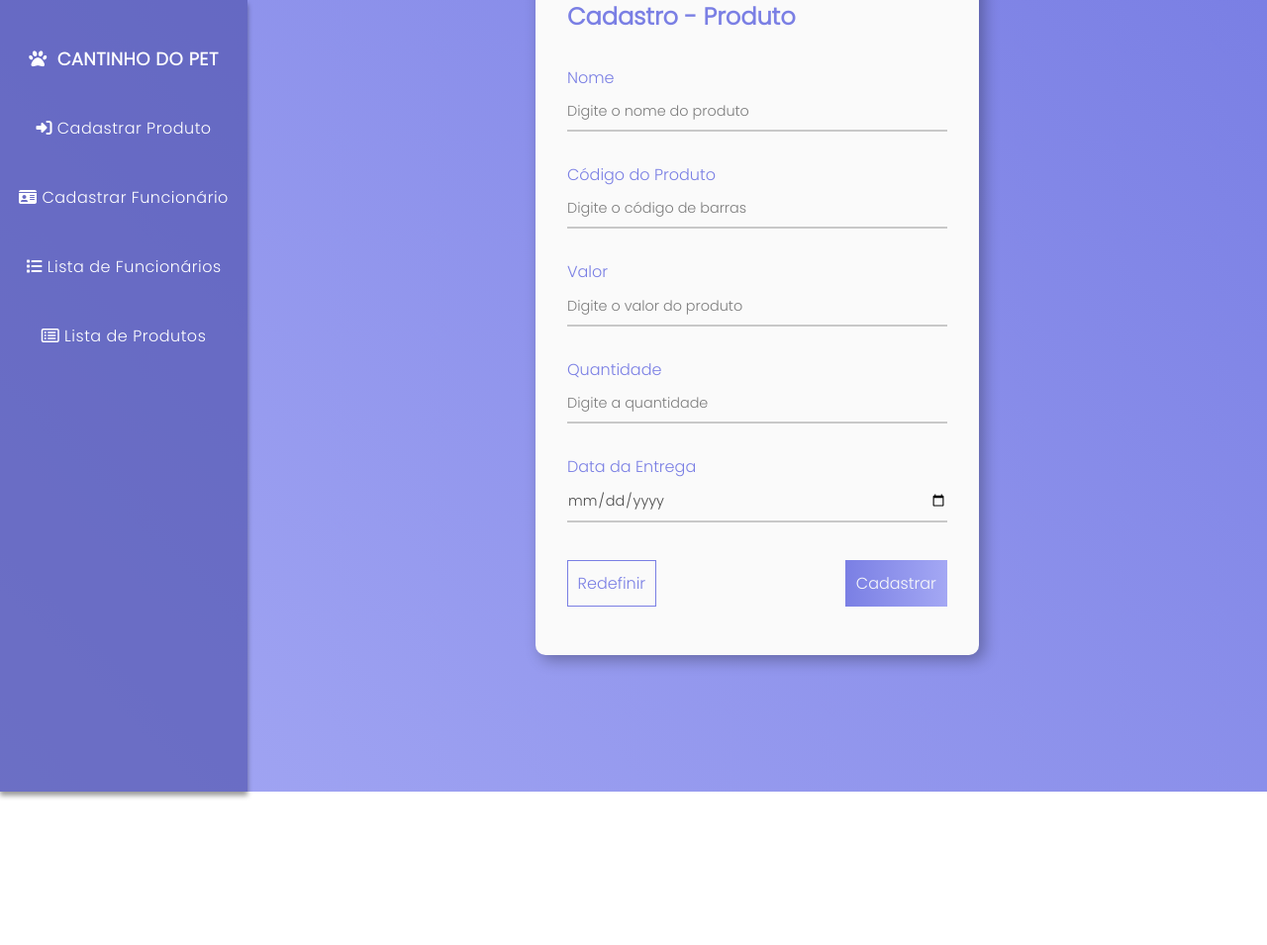
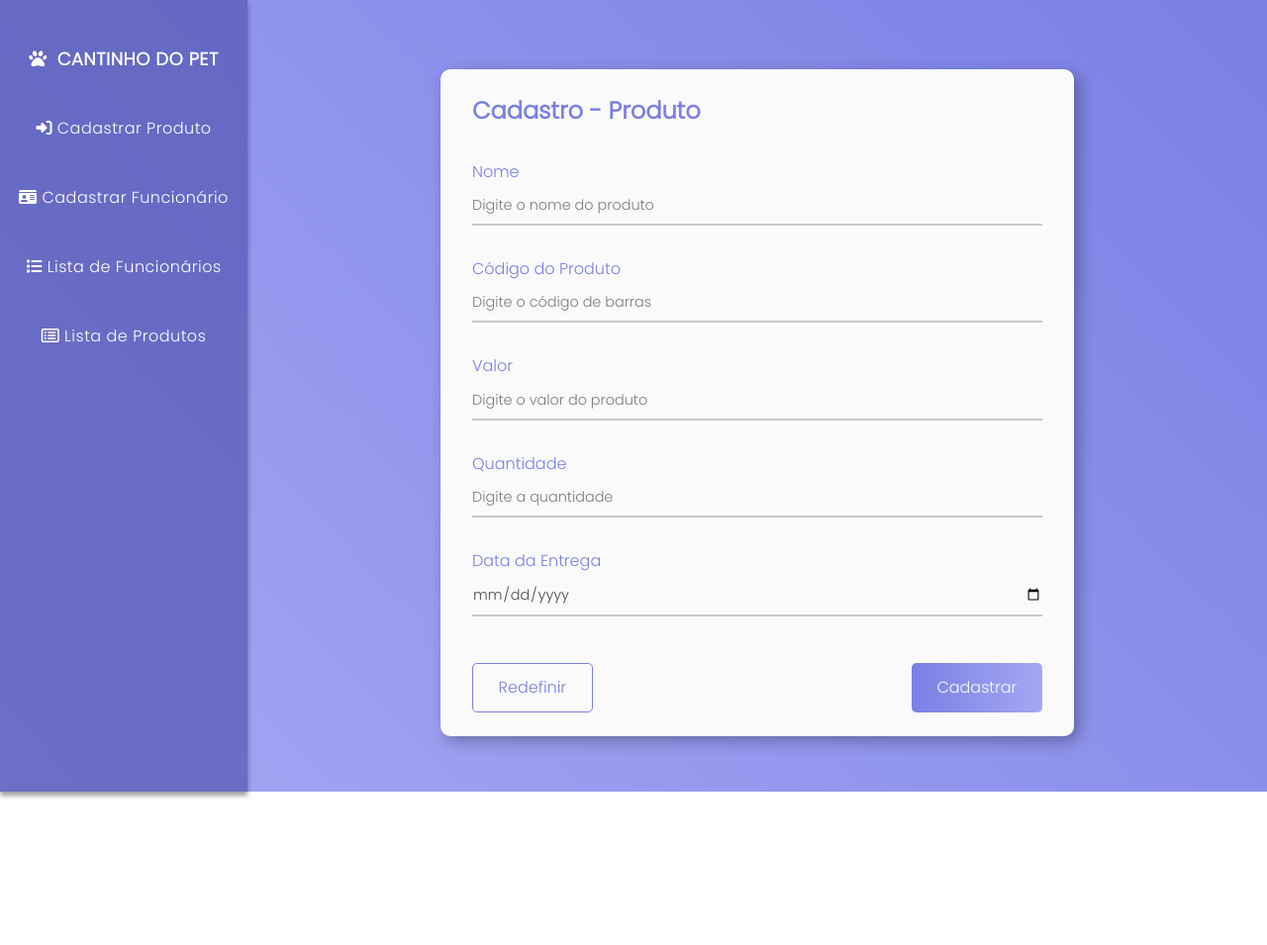
Before and after one commit to BlackBoltEdu/BlueCode, a PHP site: page /assets/view/cadastro_prod.html in a window 1280 px wide. Shown: the top 955 px of the page at 99% size. After the commit the page ends 807 px from the top, so only its background shows below. Run offline with PHP 8.4, Linux system fonts and the light colour scheme; some libraries are stand-ins or nearby versions.

Commit message:
Responsividade do forms
:D

```diff
--- a/assets/css/style_login.css
+++ b/assets/css/style_login.css
@@ -162,7 +162,6 @@ form .input-field:first-child{
     bottom: -5px;
     left: 0;
     background: rgba(0, 0, 0, 0.2);
-
 }
 
 .input-field .underline::after{
@@ -176,6 +175,10 @@ form .input-field:first-child{
     transform: scaleX(0);
     transition: all .3s ease-in-out;
     transform-origin:left;
+}
+
+input:valid ~ div:{
+	background: red !important;
 }
 
 .input-field input:focus ~ .underline::after{
--- a/assets/css/style_prod.css
+++ b/assets/css/style_prod.css
@@ -29,14 +97,14 @@ body{
     background: #fafafa;
     min-width: 35vw;
     max-height: 92vh;
-    padding: 1.5rem 2rem 1.5rem 2rem;
+    padding: 1.5rem 2rem;
     margin-top: 30px;
     box-shadow: 5px 5px 15px rgba(0, 0, 0, 0.3);            /*FORMATAÇÃO DO CONTAINER || POSIÇÕES*/
     border-radius: 10px;
     overflow: hidden;
     position: relative;
-    bottom: 855px;
-    left: 125px;
+    bottom: 95vh;
+    left: 7vw;
 }
 
 main h2{
@@ -163,73 +233,68 @@ select option{
 }
 /* FIM DO FORMULÁRIO*/
 
+/*RESPONSIVIDADE*/
+@media only  screen and (max-width: 2000px){
 
+    .botoes{
+        bottom: 0vh;
+    }
 
-/*COMEÇO DA SIDEBAR*/
+    .container{
+        bottom: 95vh;
+        left: 7vw;
+        min-height: 75vh;
+    }
 
+    .reset, .botao{
+        padding: 0.9vw 2vw;
+        border-radius: 5px;
+    }
+}
 
+@media only  screen and (max-width: 1500px){
 
- a{
-    text-decoration: none;
-    color:#fafafa;              /*ESTILIZAÇÃO DO NOMES DO MENU*/
-    letter-spacing: 0.5px;
-    display: flex;
-    justify-content: center;
-    align-self: center;
-    font-weight: 300;
+    .botoes{
+        bottom: 0vh;
+    }
+
+    .reset {
+        margin-top: 1rem;
+    }
+
+    .botao{
+        margin-top: 1rem;
+    }
+
+    .container{
+        bottom: 95vh;
+        left: 125px;
+        min-height: 75vh;
+        min-width: 50vw;
+    }
 }
 
 
- .container-side{
-    max-width:250px;
-    background:rgba(84, 88, 179, 0.7);
-    margin:0px;                                  /*ESTILIZAÇÃO DA SIDE BAR*/
-    padding: 10px 0px 25px 0px;
-    min-height: 100vh;
-    box-shadow:0px 4px 5px rgba(0, 0, 0, 0.4);
+@media only  screen and (max-width: 950px){
+
+    .botoes{
+        bottom: 10px;
+        display: flex;
+        flex-direction: column-reverse;
     }
 
- .link{
-    font-size:16px;
-    font-weight:300;
-    text-align:center;
-    position:relative;
-    height:40px;          /*ESTILIZAÇÃO DOS LINKS DA SIDEBAR*/
-    line-height:40px;
-    margin-top:30px;
-    overflow:hidden;
-    width:90%;
-    margin-left:5%;
-    cursor:pointer;
+    .reset {
+        margin-top: 1rem;
     }
 
- .link:after{
-    content: '';
-    position:absolute;
-    width:80%;
-    border-bottom:1px solid rgba(255, 255, 255, 0.5);  /*EFEITO DA LINHA NOS NOMES*/
-    bottom:50%;
-    left:-100%;
-    transition-delay: all 0.5s;
-    transition: all 0.5s;
+    .botao{
+        margin-top: 1rem;
     }
 
- .link:hover:after,
- .link.hover:after{                     /*EFEITO CAMBALHOTA*/
-    left:100%;
+    .container{
+        bottom: 95vh;
+        left: 125px;
+        min-height: 75vh;
+        min-width: 50vw;
     }
-
- .link .texto{
-    text-shadow:0px -40px 0px rgba(255, 255, 255, 1);
-    transition:all 0.75s;                                  /*EFEITO CAMBALHOTA TRANSIÇÃO*/
-    transform:translateY(100%) translateZ(0);
-    transition-delay:all 0.25s;
 }
-
- .link:hover .texto,
- .link.hover .texto{
-    text-shadow:0px -40px 0px rgba(255, 255, 255, 0);  /*EFEITO HOVER DA TRANSIÇÃO DA CAMBALHOTA*/
-    transform:translateY(0%) translateZ(0) scale(1.1);
-    font-weight:600;
- }
-/*FIM DA SIDE BAR*/
--- a/assets/view/cadastro.html
+++ b/assets/view/cadastro.html
@@ -25,7 +25,7 @@
                         <strong>Nome e sobrenome</strong>
                     </label>
                     <input type="text" name="nome" id="nome" placeholder="Digite seu nome" alt="Digite seu nome"
-                        autocomplete="off" required>
+                        autocomplete="off" required minlength="10">
                 </div>
 
                 <div class="col">
--- a/assets/view/cadastro_prod.html
+++ b/assets/view/cadastro_prod.html
@@ -1,5 +1,5 @@
 <!DOCTYPE html>
-<html lang="en">
+<html lang="pt-br">
 
 <head>
     <meta charset="UTF-8">
@@ -85,7 +85,6 @@
                 </div>
 
                 <!--Senha-->
-
                 <div class="input-field">
                     <label for="">Valor</label>
                     <input type="text" id="valorP" name="valorP" placeholder="Digite o valor do produto" required>
@@ -99,10 +98,7 @@
                     <div class="underline"></div></br>
                 </div>
 
-
-
                 <!--DATA ENTREGA-->
-
                 <div class="input-field">
                     <label for="">Data da Entrega</label>
                     <input type="date" id="data" name="data">
--- a/assets/view/login.html
+++ b/assets/view/login.html
@@ -50,8 +50,8 @@
 
                 <form action="../php/logar.php" method="post">
                     <div class="input-field">
-                    <input type="email" name="email" id="email" placeholder="E-mail">
-                        <div class="underline"></div>
+                    <input type="email" name="email" id="email" placeholder="E-mail" autocomplete="off">
+                        <div class="underline teste"></div>
                     </div>
 
                 <div class="input-field">
```
Also changed, not shown: other parts of assets/css/style_prod.css (+70 -0 lines). Lines whose indentation alone changed are shown as unchanged.
